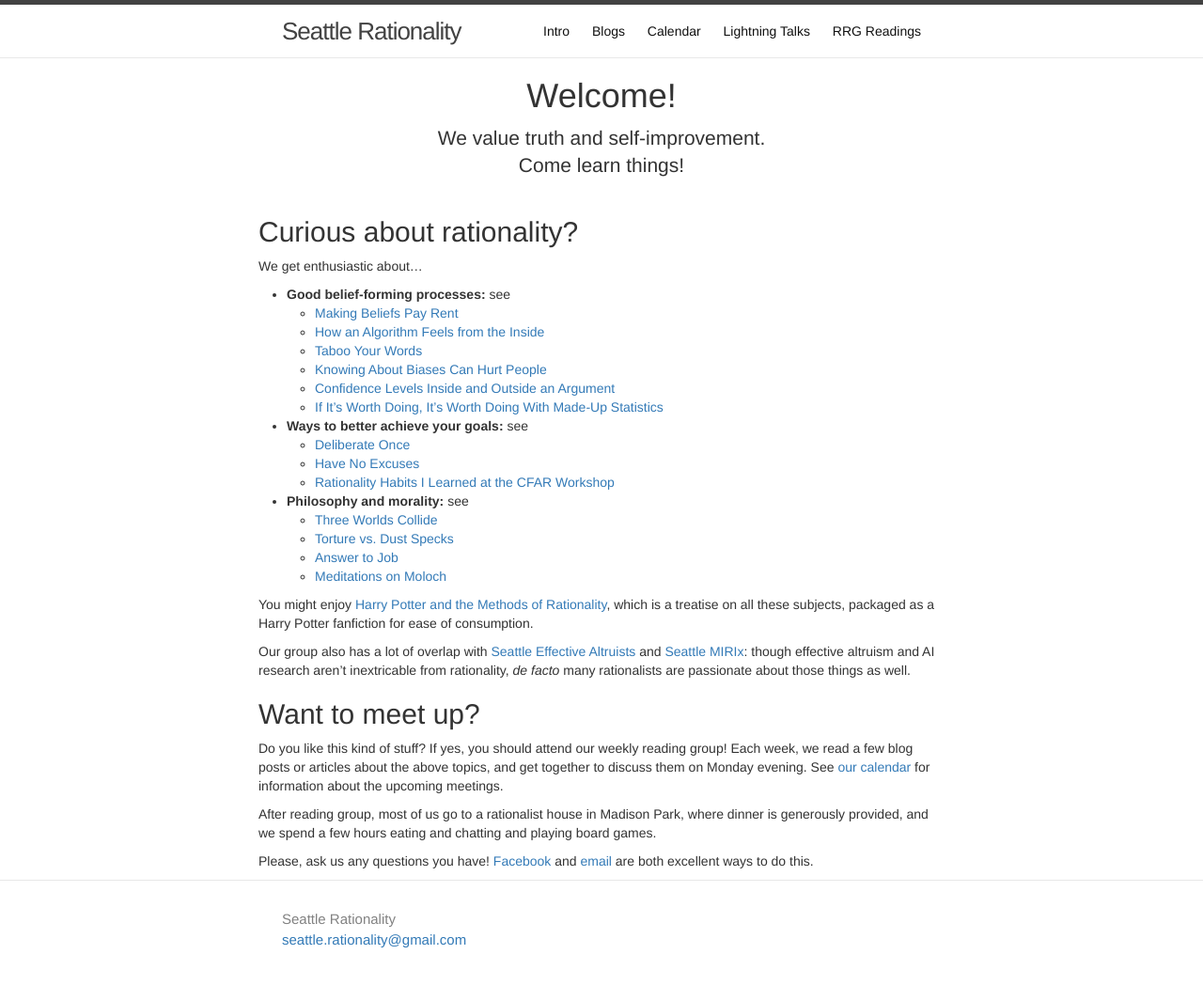
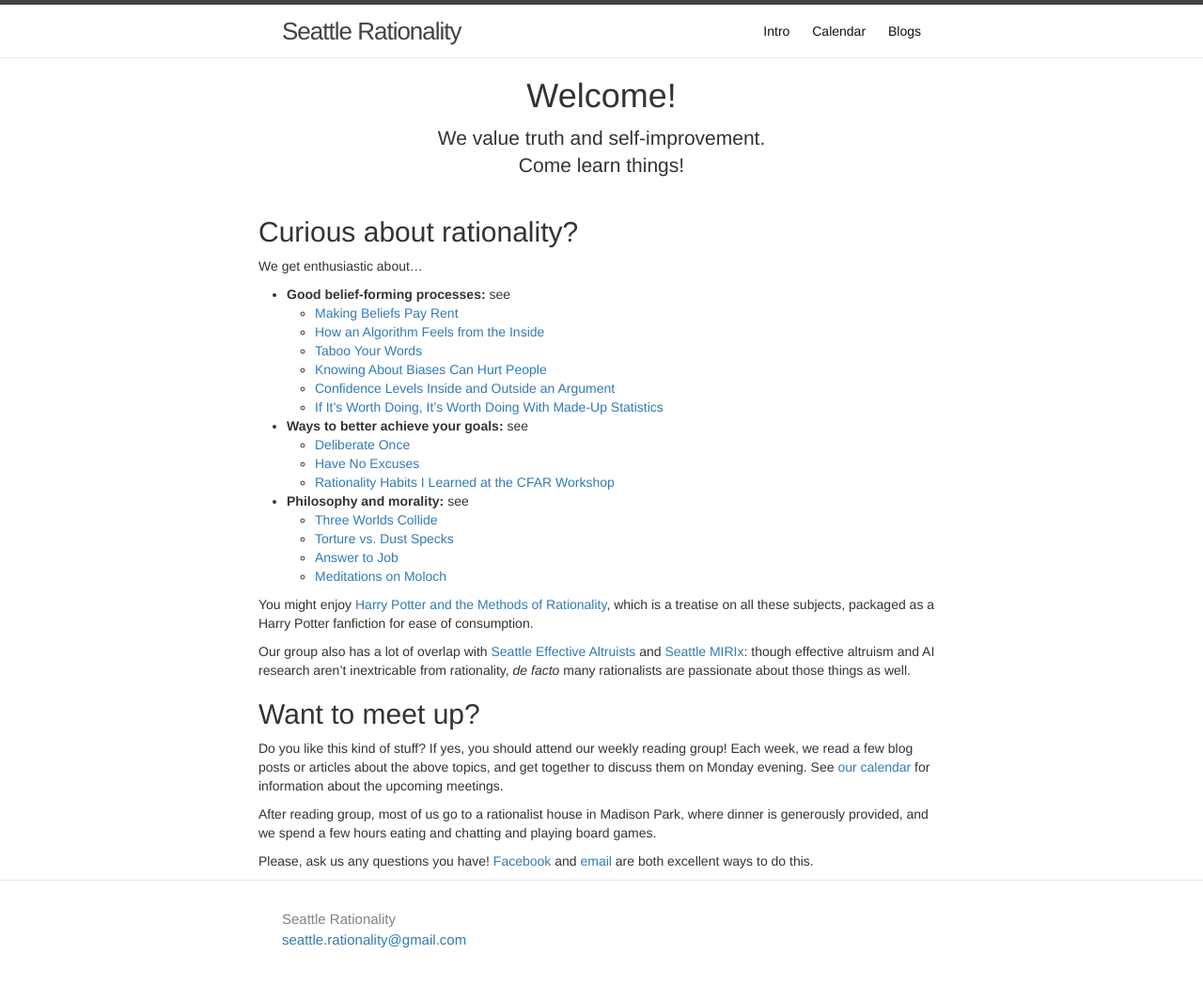
Before and after one commit to seattlerationality/seattlerationality.github.io, a Jekyll site: the page built from index.md, in a window 1280 px wide. Shown: the whole page at 94% size. Built offline with Jekyll 4.4.1, drawn with Linux system fonts in a browser that asks for light colours.

Commit message:
clean up navbar

```diff
--- a/_includes/header.html
+++ b/_includes/header.html
@@ -15,11 +15,8 @@
 
       <div class="trigger">
         <a class="page-link" href="/">Intro</a>
-        {% for my_page in site.pages %}
-          {% if my_page.title %}{% unless my_page.title == "Intro" %}
-          <a class="page-link" href="{{ my_page.url | prepend: site.baseurl }}">{{ my_page.title }}</a>
-          {% endunless %}{% endif %}
-        {% endfor %}
+        <a class="page-link" href="/calendar">Calendar</a>
+        <a class="page-link" href="/blogs">Blogs</a>
       </div>
     </nav>
 
```
